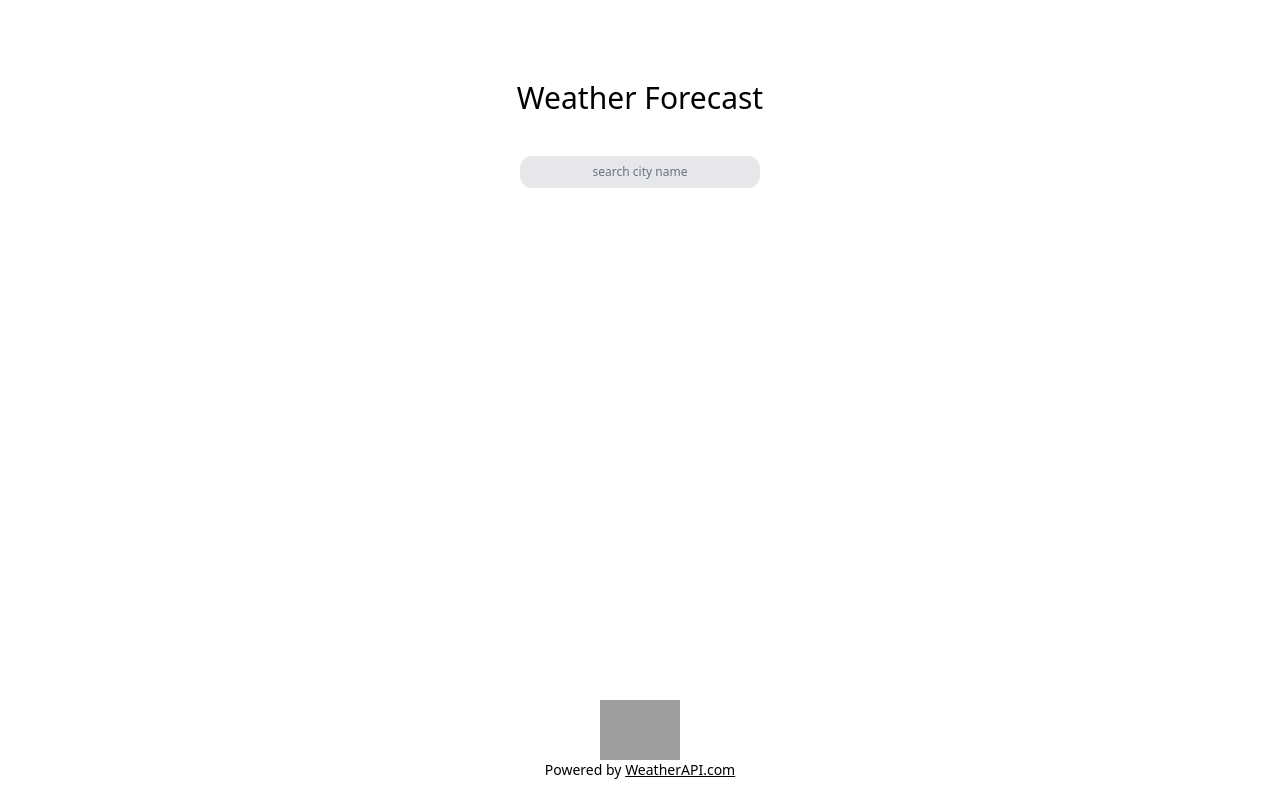
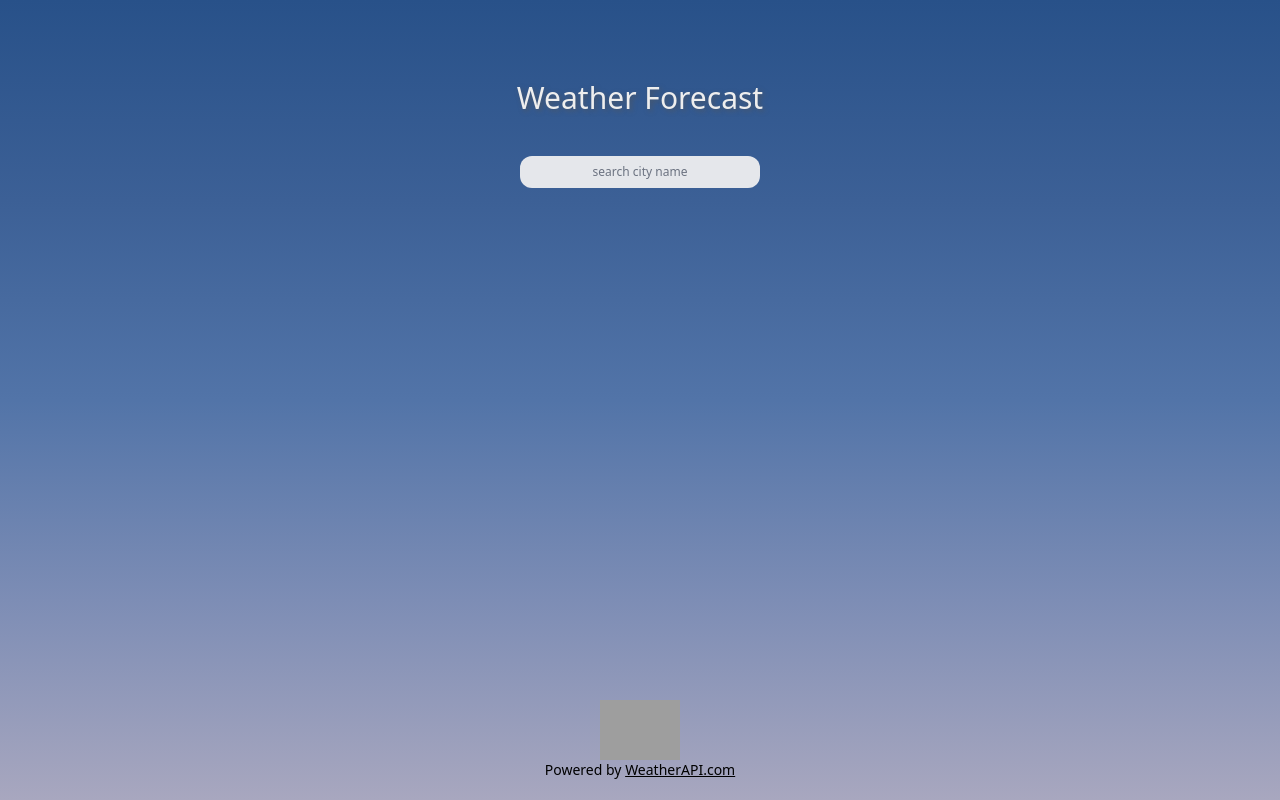
Before and after one commit to Alan-ZL/WeatherForecast, a Vue app: page / in a window 1280 px wide. Built offline with nearby package versions, Linux system fonts and the light colour scheme; grey boxes are pictures that could not be loaded.

Commit message:
style adjustment

```diff
--- a/src/main.ts
+++ b/src/main.ts
@@ -7,6 +7,7 @@ import router from './router'
 import { fas } from '@fortawesome/free-solid-svg-icons'
 import { library } from '@fortawesome/fontawesome-svg-core'
 import { FontAwesomeIcon } from '@fortawesome/vue-fontawesome'
+import '../node_modules/@fortawesome/fontawesome-free';
 
 library.add(fas);
 
--- a/src/style.css
+++ b/src/style.css
@@ -1,6 +1,14 @@
 @tailwind base;
 @tailwind components;
 @tailwind utilities;
+#app{
+  background: linear-gradient(to bottom, #285189, #3c6096, #5274a8, #7d8db5, #a8a7bf);
+  background-attachment: fixed;
+}
+.main-text-shadow{
+  color: #eee;
+  text-shadow: 2px 2px 5px #555555aa;
+}
 /*
 :root {
   font-family: Inter, system-ui, Avenir, Helvetica, Arial, sans-serif;
--- a/src/views/HomeView.vue
+++ b/src/views/HomeView.vue
@@ -19,7 +19,7 @@ export default {
 </script>
 <template lang="pug">
 div#home-page.flex.flex-col.items-center.min-h-screen.pt-20.pb-5
-    h1.pb-5.text-3xl Weather Forecast
+    h1.pb-5.text-3xl.main-text-shadow Weather Forecast
     input(
         type="text",
         name="search",
@@ -34,4 +34,4 @@ div#home-page.flex.flex-col.items-center.min-h-screen.pt-20.pb-5
         p.text-sm Powered by
             a(href="https://www.weatherapi.com/", title="Free Weather API", class="underline") WeatherAPI.com
 </template>
-<style></style>
+<style scoped lang="scss"></style>
--- a/src/views/SearchResultView.vue
+++ b/src/views/SearchResultView.vue
@@ -2,7 +2,6 @@
 import { useFetch } from '../composables/fetch';
 import { useRoute, useRouter } from 'vue-router';
 import { ref } from 'vue';
-import '../../node_modules/@fortawesome/fontawesome-free';
 
 export default {
     setup() {
@@ -13,7 +12,6 @@ export default {
         const { data: weatherData, error: weatherError, notFound } = useFetch(WeatherApiUrl);
         const router = useRouter();
         const homeButtonHandler = () => {
-            console.log('testa');
             router.push('/');
         }
         return {
@@ -28,24 +26,24 @@ export default {
 <template lang="pug">
 div#result-page.flex.flex-col.items-center.min-h-screen.pt-20.pb-5
     button.absolute.top-5.left-5.text-3xl.cursor-pointer(@click="homeButtonHandler")
-        i.fa-solid.fa-angle-left
+        i.fa-solid.fa-angle-left.text-stone-800
     template(v-if="weatherData && !notFound")
-        div.flex.flex-col.items-center.font-bold
-            p.text-3xl.mb-1 {{ weatherData.location.name }}
-            p.text-8xl.font-light.mb-2.temp {{ weatherData.current.temp_c }}
-            p.text-lg {{ weatherData.current.condition.text }}
+        div.flex.flex-col.items-center.font-sans.main-text-shadow
+            p.text-2xl.mb-1 {{ weatherData.location.name }}
+            p.text-7xl.font-thin.mb-2.temp {{ weatherData.current.temp_c }}
+            p.text-base {{ weatherData.current.condition.text }}
             div.flex.text-base.gap-2
                 p H:{{ weatherData.forecast.forecastday[0].day.maxtemp_c }}°
                 p L:{{ weatherData.forecast.forecastday[0].day.mintemp_c }}°
     template(v-else-if="notFound")
         p.text-2xl No matching location found.
-        //- p Error: {{ weatherError }}
+    template(v-else-if="weatherError")
+        p Error: {{ weatherError }}
     template(v-else)
         p.text-2xl loading...
 </template>
 <style scoped lang="scss">
 #result-page {
-    background-color: #3f639a;
     color: #eee;
 
     .temp::after {
```
